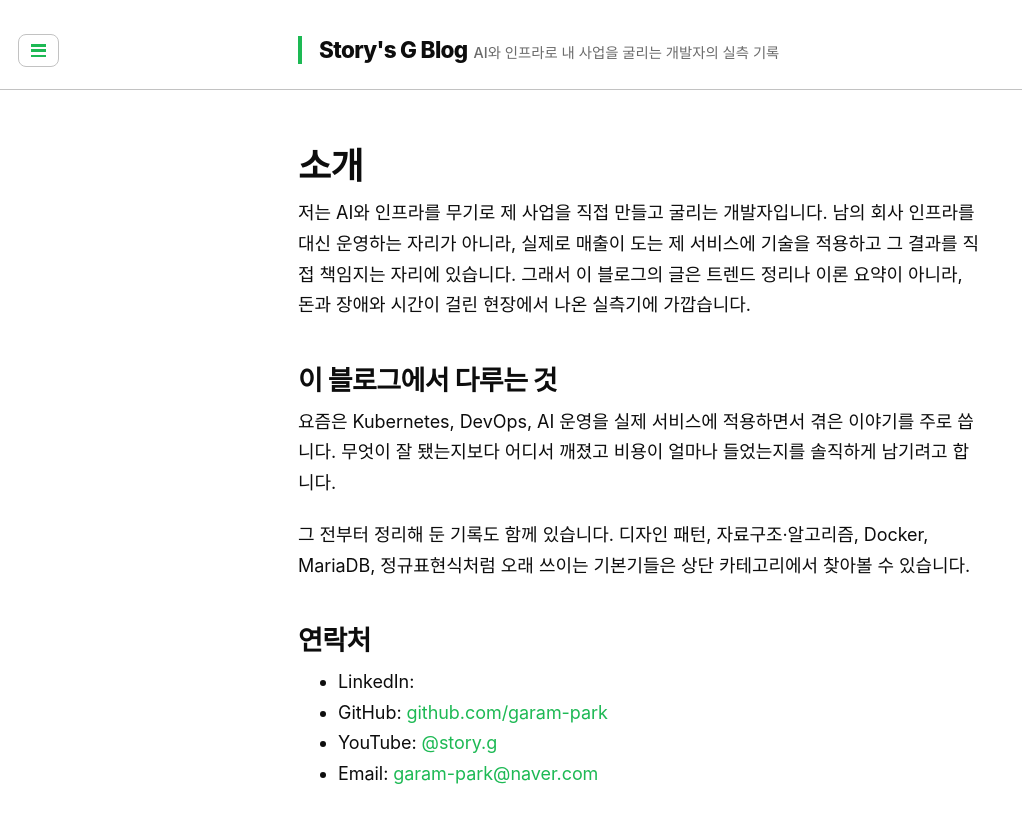
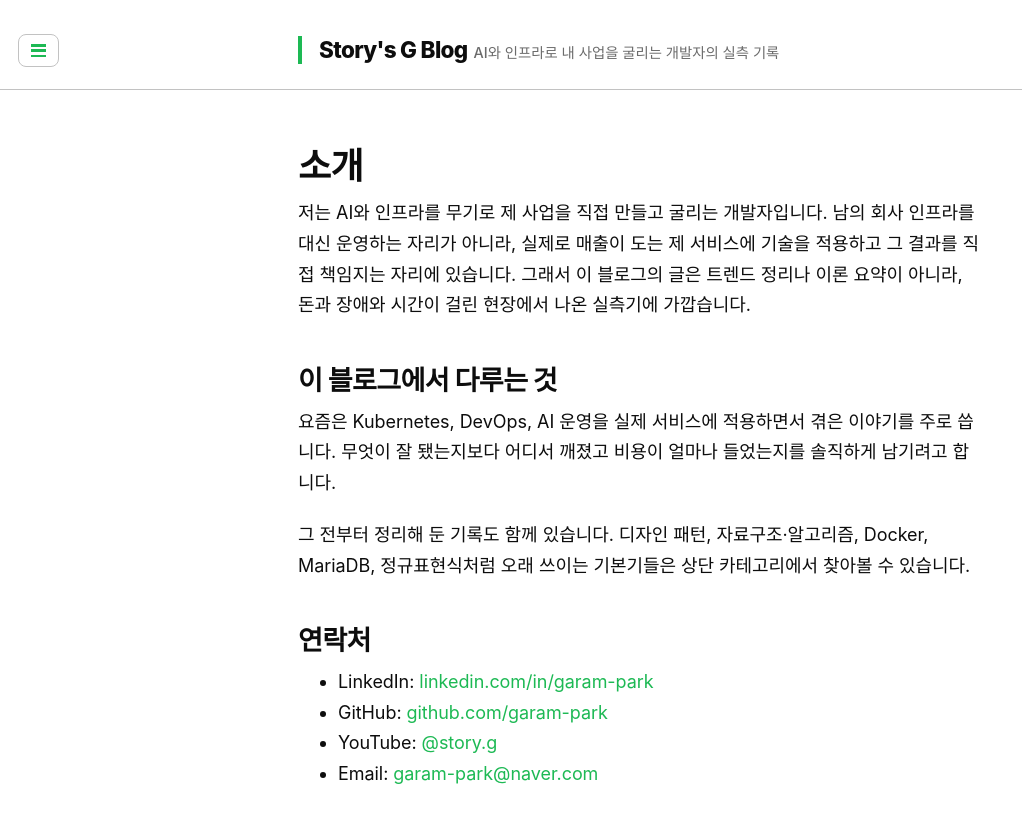
Before and after one commit to garam-park/garam-park.github.io, a Jekyll site: the page built from about.md, in a window 1280 px wide. Shown: the top 823 px of the page, without its empty margins (0-1022 px from the left). Built offline with Jekyll 4.4.1, drawn with Linux system fonts in a browser that asks for light colours; some web fonts are replaced.

Commit message:
About 페이지에 LinkedIn 프로필 링크 채우기
placeholder였던 LinkedIn 항목을 실제 프로필 URL로 교체.

```diff
--- a/about.md
+++ b/about.md
@@ -15,7 +15,7 @@ description: "AI와 인프라로 직접 사업을 만들고 굴리는 개발자
 
 ## 연락처
 
-- LinkedIn: [{{LINKEDIN_URL}}]({{LINKEDIN_URL}})
+- LinkedIn: [linkedin.com/in/garam-park](https://www.linkedin.com/in/garam-park-7ab39793/)
 - GitHub: [github.com/garam-park](https://github.com/garam-park)
 - YouTube: [@story.g](https://www.youtube.com/@story.g)
 - Email: [garam-park@naver.com](mailto:garam-park@naver.com)
```
